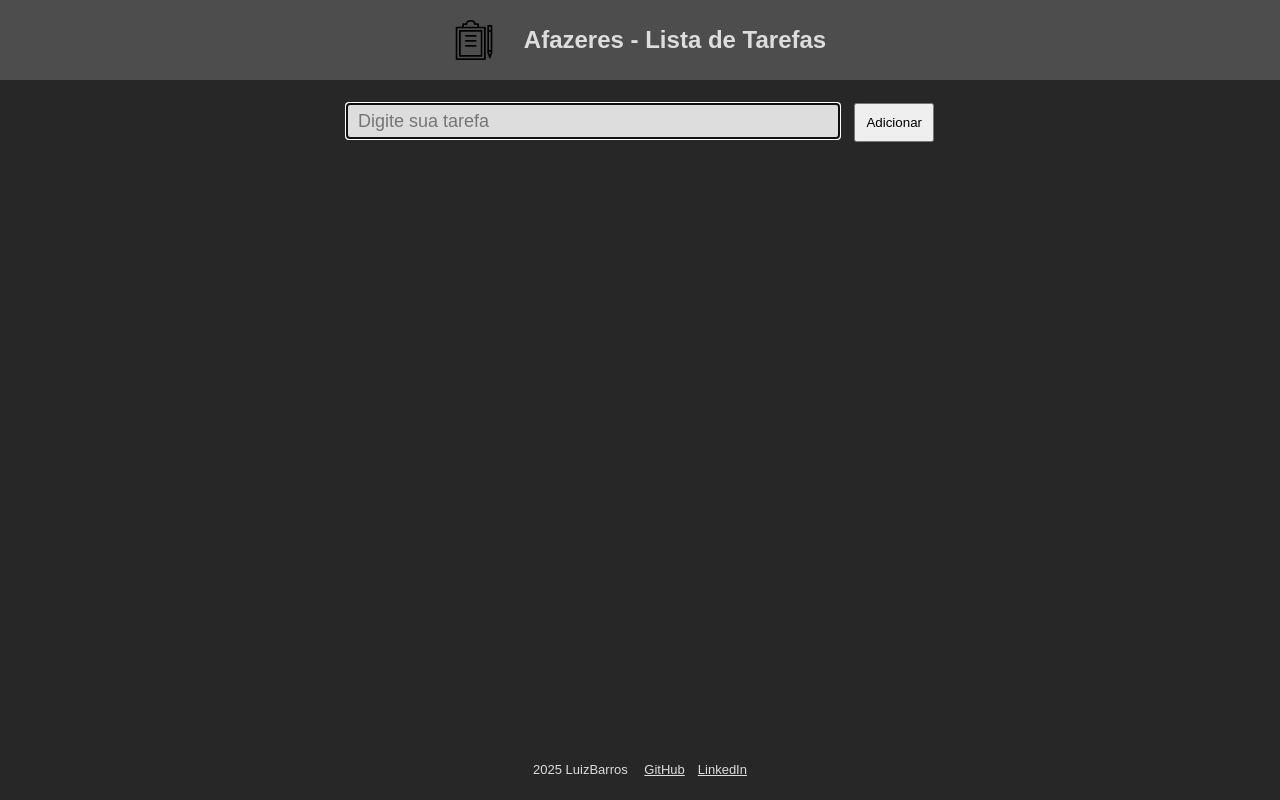
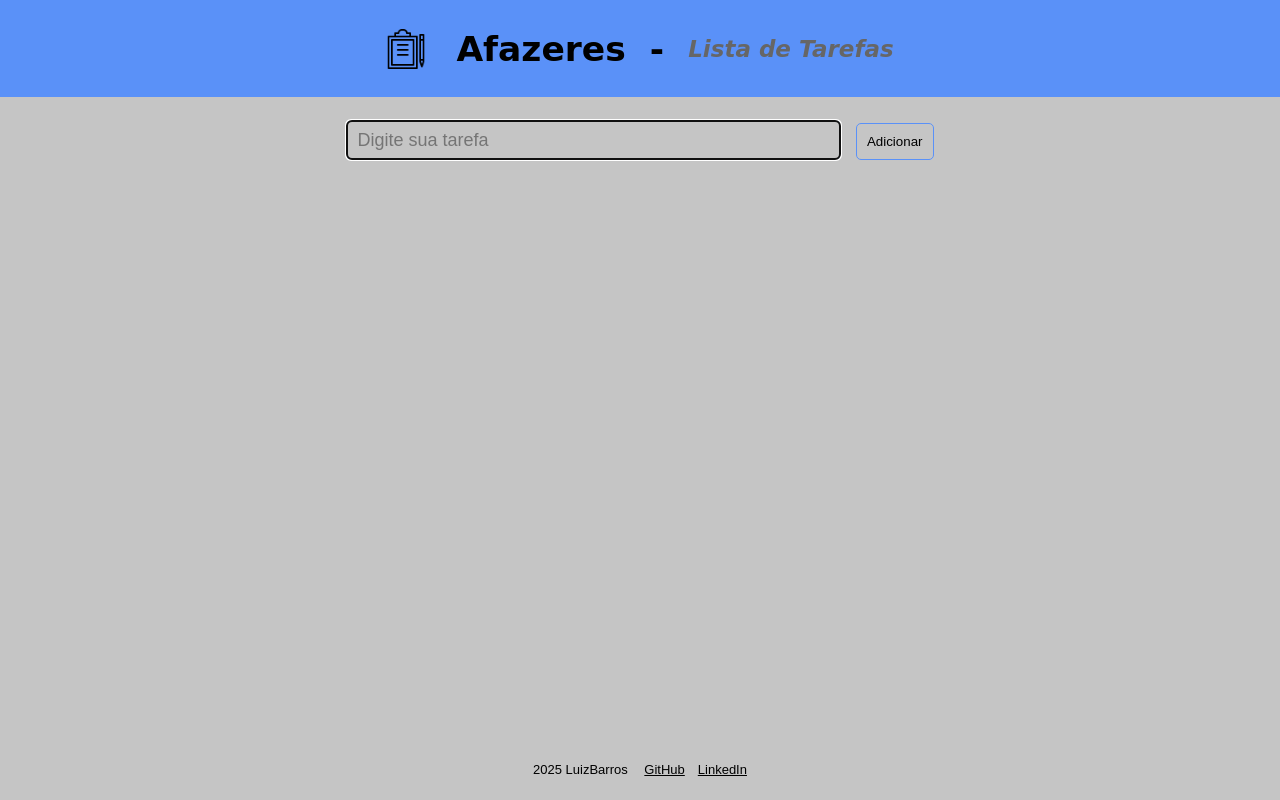
Before and after one commit to luiz-barros-92/afazeres, a plain HTML site: page index.html in a window 1280 px wide. Drawn offline with Linux system fonts and the light colour scheme.

Commit message:
Implementação de nova identidade visual do site

```diff
--- a/index.html
+++ b/index.html
@@ -8,7 +8,7 @@
     <link rel="stylesheet" href="src/style.css">
 </head>
 <header>
-  <h2><img src="src/img/notepad.png" alt="notepad"> Afazeres - Lista de Tarefas</h2>
+  <h2><img src="src/img/notepad.png" alt="notepad"> Afazeres &nbsp;- &nbsp; <small>Lista de Tarefas</small></h2>
 </header>
 <body>
   <div>
--- a/src/style.css
+++ b/src/style.css
@@ -5,53 +5,73 @@ body {
     display: flex;
     flex-direction: column;
     min-height: 100vh;
-    background-color: #272727;
-    color: #ddd;
+    background-color: #c5c5c5;
+    color: #000000;
     text-align: center; }
 
 header {
-    background-color: #4d4d4d; }
+    background-color: #5a91f8;
+    font-family: Pacifico, cursive;
+    font-size: 23px; }
+
+header small {
+    font-size: 23px;
+    color: #666;
+    font-style: italic; }
 
 input, button {
     padding: 10px;
     margin: 5px; }
 
 input#tarefaInput {
-    height: 12px;
-    width: 70%;
-    max-width: 470px;
+    height: 40px;
+    width: 76%;
+    max-width: 495px;
     font-size: 18px;
-    background-color: #ddd; }
+    padding: 10px;
+    margin-bottom: 20px;
+    border: 1px solid #5a91f8;
+    border-radius: 5px;
+    background-color: #c5c5c5;
+    color: #000000;
+    box-sizing: border-box; }
 
 ul {
     list-style: none;
     padding: 0; }
 
 li {
-    color: #ddd;
+    color: #000000;
     padding: 1rem;
     margin: 0.5rem auto;
     max-width: 595px;
-    border: 1px solid #919191;
+    border: 1px solid #5a91f8;
     border-radius: 10px;
     box-sizing: border-box;
     display: flex;
     justify-content: space-between;
     align-items: center; }
 
-  li.completed {
+li.completed {
     text-decoration: line-through;
-    background-color: #383838; }
+    background-color: #b9b9b9; }
 
 button {
-    cursor: pointer; }
+    cursor: pointer;
+    background-color: #c5c5c5;
+    padding: 10px;
+    border: 1px solid #5a91f8;
+    border-radius: 5px;
+    background-color: #c5c5c5;
+    color: #000000;
+    box-sizing: border-box; }
 
 .btn-remover {
     margin-left: 10px; }
 
 footer {
-    background-color: #272727;
-    color: #ddd;
+    background-color: #c5c5c5;
+    color: #000000;
     padding: 10px;
     clear: both;
     margin-top: auto; }
@@ -63,7 +83,7 @@ footer p {
     font-size: 13px; }
 
 #rodape a {
-    color: #ddd; }
+    color: #000000; }
 
 h2 {
     display: flex;
```
